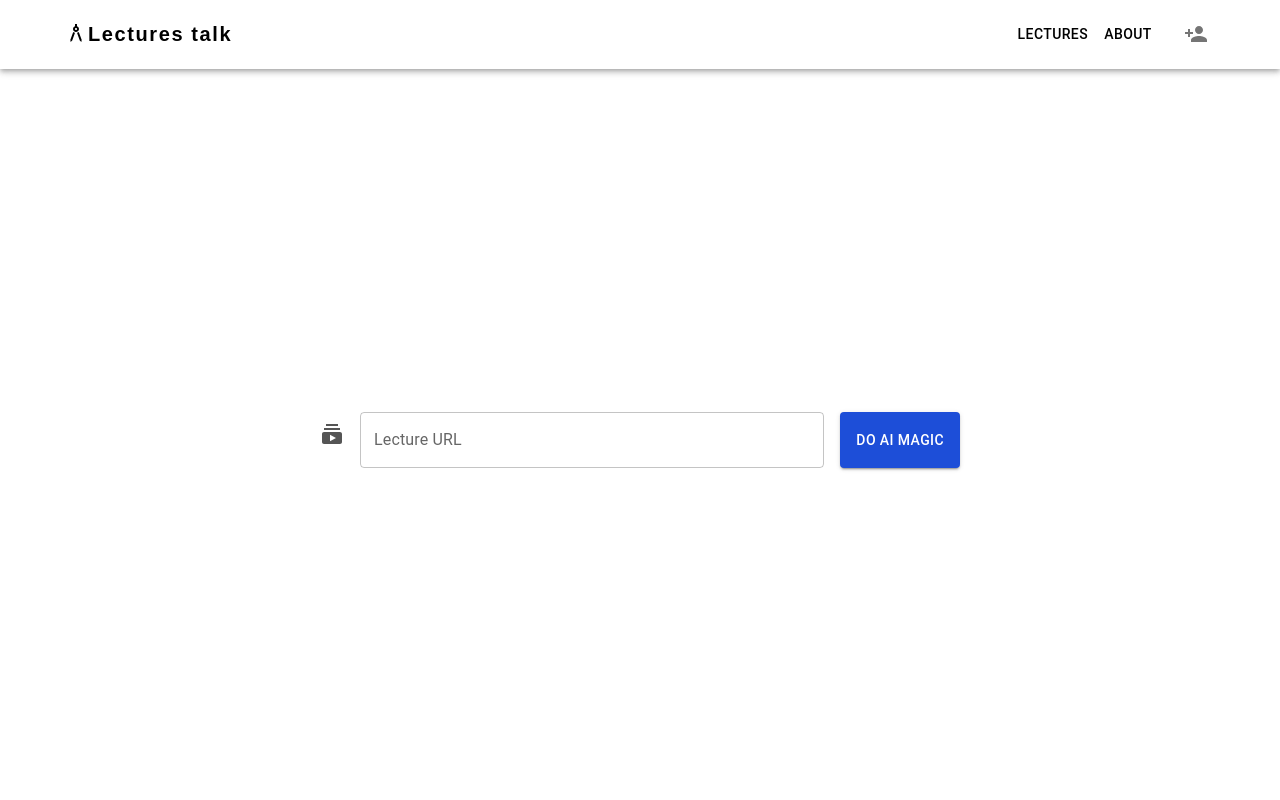
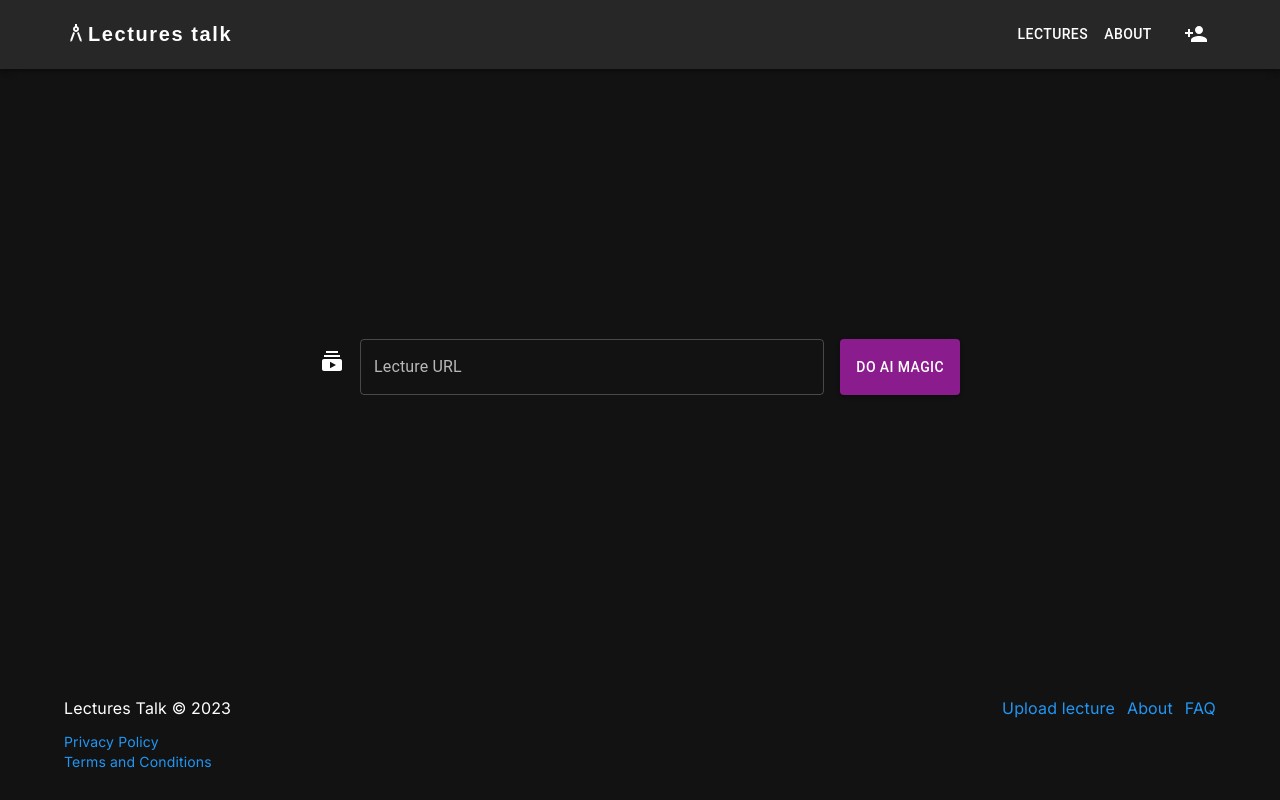
Before and after one commit to LecturesTalk-Group29/lectures-talk-web, a Next.js app: page / in a window 1280 px wide. Built offline with nearby package versions, Linux system fonts and the light colour scheme.

Commit message:
MUI theming added. Todo: combine theming systems

```diff
--- a/app/Header.tsx
+++ b/app/Header.tsx
@@ -70,10 +70,10 @@ function Header() {
     return (
         <AppBar
             position="static"
-            sx={{
-                backgroundColor: "white",
-                color: "black",
-            }}
+            // sx={{
+            //     backgroundColor: "black",
+            //     color: "white",
+            // }}
         >
             <Container maxWidth="lg">
                 <Toolbar disableGutters>
@@ -173,7 +173,8 @@ function Header() {
                             <Button
                                 key={page}
                                 onClick={handleCloseNavMenu}
-                                sx={{ my: 2, color: "black", display: "block" }}
+                                color="inherit"
+                                sx={{ my: 2, display: "block" }}
                             >
                                 {page}
                             </Button>
--- a/app/globals.css
+++ b/app/globals.css
@@ -3,11 +3,19 @@
 @tailwind utilities;
 
 
+/* TODO: Combine 3 theming systems into one MUI, TW, globals.css)*/
 :root {
   color-scheme: dark light;
-  --primary-bg: #000;
+  --primary-bg: #060109;
   --primary-color: #aaa;
   --highlight-color: #88f;
+
+  /* This is a format used by Realtimecolors.com*/
+  --text: #fffeff;
+  --background: #060109;
+  --primary: #8a1c8d;
+  --secondary: #270a38;
+  --accent: #9e33db;
 }
 
 @media (prefers-color-scheme: light) {
--- a/app/layout.tsx
+++ b/app/layout.tsx
@@ -1,15 +1,18 @@
 import './globals.css'
 import type { Metadata } from 'next'
 import { Inter } from 'next/font/google'
-import Footer from "./Footer";
 import Header from "./Header";
+import { ThemeProvider } from '@mui/material/styles';
+import { darkTheme } from '@/mui-themes';
+import CssBaseline from '@mui/material/CssBaseline';
 
 const inter = Inter({ subsets: ['latin'] })
 
 export const metadata: Metadata = {
-  title: 'Create Next App',
-  description: 'Generated by create next app',
+  title: 'Lectures Talk',
+  description: 'Studying - reinvented',
 }
+
 
 export default function RootLayout({
   children,
@@ -17,12 +20,14 @@ export default function RootLayout({
   children: React.ReactNode
 }) {
   return (
+    <ThemeProvider theme={darkTheme}>
+      <CssBaseline/>
       <html lang="en">
         <body className={inter.className}>
           <Header />
           {children}
-        {/* <Footer /> */}
         </body>
       </html>
+    </ThemeProvider>
   )
 }
--- a/app/page.tsx
+++ b/app/page.tsx
@@ -2,17 +2,21 @@ import Image from 'next/image'
 import Box from "@mui/material/Box";
 import { TextField, Button } from '@mui/material';
 import SubscriptionsIcon from '@mui/icons-material/Subscriptions';
+import Footer from "./Footer";
 
 export default function Home() {
   return (
+    <>
     <main className='flex-grow'>
       <Box className="grid place-items-center h-full">
         <Box className="flex flex-col md:flex-row items-center w-10/12 md:w-1/2 space-x-4 space-y-3">
           <SubscriptionsIcon />
           <TextField className="flex-grow w-full md:w-auto" id="outlined-basic" label="Lecture URL" variant="outlined" />
-          <Button className='bg-blue-700 text-white h-14 w-full md:w-auto' variant="contained">Do AI magic</Button>
+          <Button color='secondary' className='bg-primary h-14 w-full md:w-auto' variant="contained">Do AI magic</Button>
         </Box>
       </Box>
     </main>
+    <Footer/>
+    </>
   )
 }
--- /dev/null
+++ b/mui-themes.tsx
@@ -0,0 +1,30 @@
+'use client'
+
+import { createTheme } from '@mui/material/styles';
+import { purple } from '@mui/material/colors';
+
+// Create a light theme
+const lightTheme = createTheme({
+    palette: {
+        mode: 'light',
+        primary: {
+            main: '#2196f3',
+        },
+        secondary: {
+            main: '#f50057',
+        },
+    },
+});
+
+// Create a dark theme
+const darkTheme = createTheme({
+    palette: {
+        mode: 'dark',
+        primary: {
+            main: '#2196f3',
+        },
+        secondary: purple,
+    },
+});
+
+export { lightTheme, darkTheme };
--- a/tailwind.config.ts
+++ b/tailwind.config.ts
@@ -8,6 +8,13 @@ const config: Config = {
   ],
   important: "body",
   theme: {
+    colors: {
+      'text': '#e9e9e9',
+      'background': '#060109',
+      'primary': '#8a1c8d',
+      'secondary': '#270a38',
+      'accent': '#9e33db',
+     },
     extend: {
       backgroundImage: {
         'gradient-radial': 'radial-gradient(var(--tw-gradient-stops))',
@@ -18,4 +25,5 @@ const config: Config = {
   },
   plugins: [],
 }
+
 export default config
```
Lines whose indentation alone changed are shown as unchanged.
